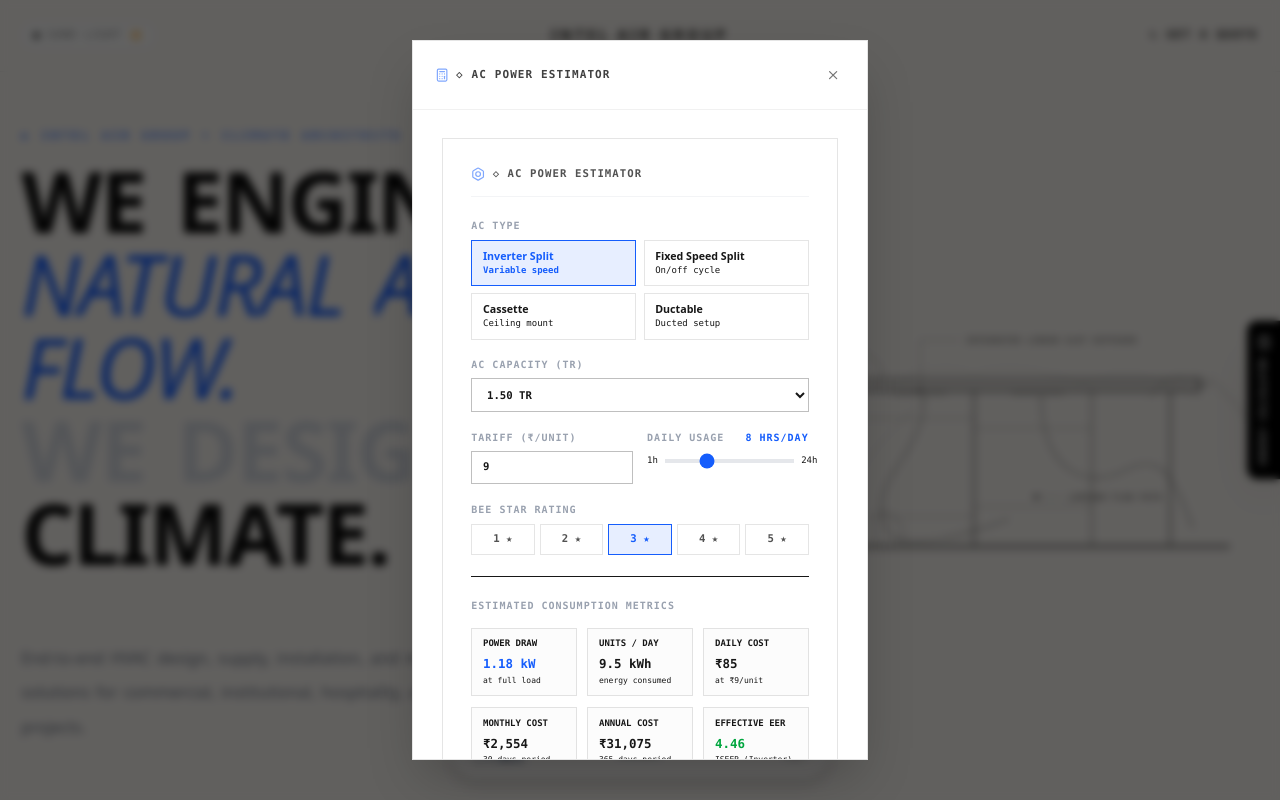
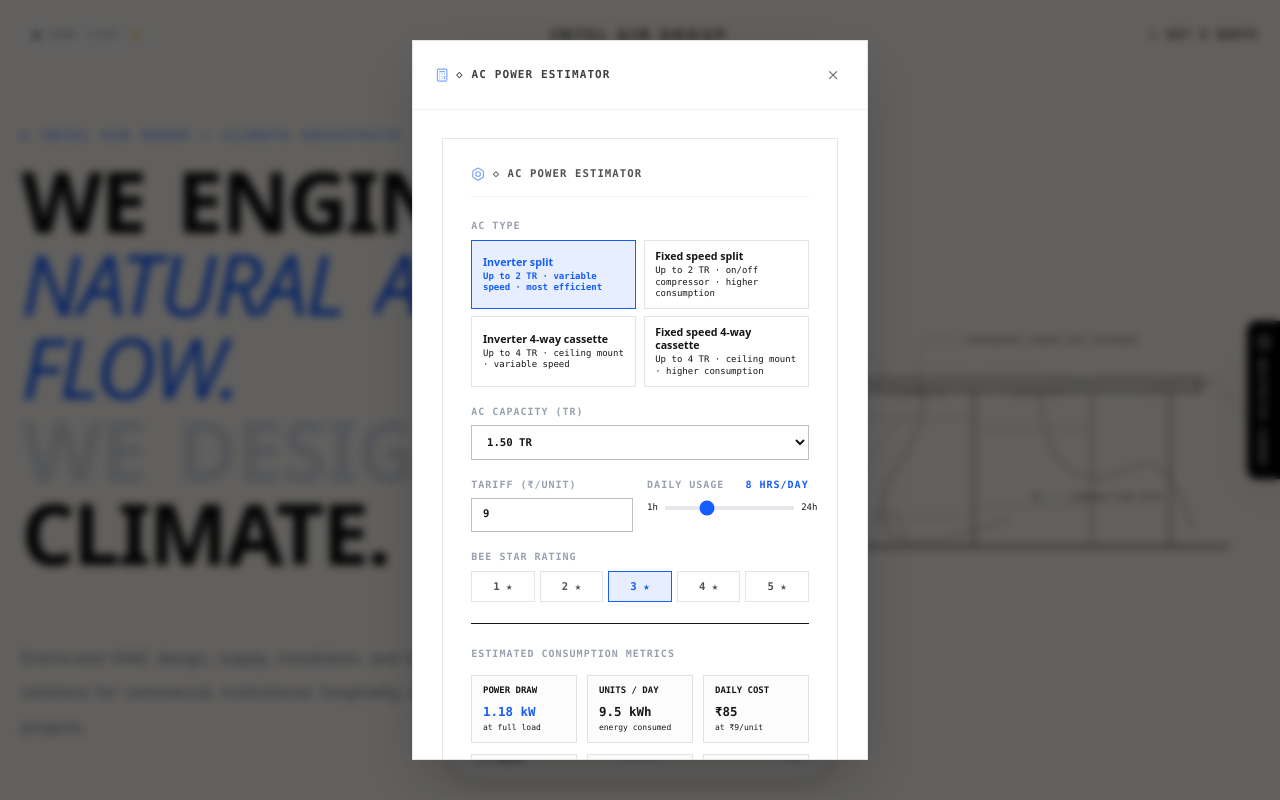
Before and after one commit to shadow-1304/ac_site, a React (Vite) app: page / in a window 1280 px wide. Both pictures are taken after a click on the button "ENERGY CALCULATOR". Shown: the top 800 px of the page. Built offline with nearby package versions, Linux system fonts and the light colour scheme.

Commit message:
"calci_updated"

```diff
--- a/src/components/EnergyCalculator.tsx
+++ b/src/components/EnergyCalculator.tsx
@@ -8,36 +8,54 @@ interface EnergyCalculatorProps {
 const EER_MAP: Record<number, number> = { 1: 2.50, 2: 2.70, 3: 2.90, 4: 3.10, 5: 3.30 };
 const COOLING_KW = 3.517;
 
-const TYPE_OPTIONS: Record<string, number[]> = {
-  inverter: [0.75, 1.0, 1.5, 2.0],
-  fixed:    [0.75, 1.0, 1.5, 2.0],
-  cassette: [1.0, 1.5, 2.0, 2.5, 3.0, 3.5, 4.0],
-  ductable: [1.5, 2.0, 2.5, 3.0, 3.5, 4.0, 5.0, 6.0, 7.0, 8.0]
-};
+interface TypeInfo {
+  factor: number;
+  label: string;
+  opts: number[];
+  title: string;
+  subtitle: string;
+}
 
-const TYPE_FACTOR: Record<string, number> = {
-  inverter: 0.65,
-  fixed:    1.00,
-  cassette: 1.05,
-  ductable: 1.10
-};
-
-const TYPE_EFF_LABEL: Record<string, string> = {
-  inverter: "ISEER (Inverter)",
-  fixed:    "EER (Fixed Speed)",
-  cassette: "EER (Cassette)",
-  ductable: "EER (Ductable)"
+const TYPE_CONFIG: Record<string, TypeInfo> = {
+  inv_split: {
+    factor: 0.65,
+    label: "ISEER (inverter split)",
+    opts: [0.75, 1.0, 1.5, 2.0],
+    title: "Inverter split",
+    subtitle: "Up to 2 TR · variable speed · most efficient"
+  },
+  fixed_split: {
+    factor: 1.00,
+    label: "EER (fixed speed split)",
+    opts: [0.75, 1.0, 1.5, 2.0],
+    title: "Fixed speed split",
+    subtitle: "Up to 2 TR · on/off compressor · higher consumption"
+  },
+  inv_cassette: {
+    factor: 0.72,
+    label: "ISEER (inverter 4-way cassette)",
+    opts: [1.0, 1.5, 2.0, 2.5, 3.0, 3.5, 4.0],
+    title: "Inverter 4-way cassette",
+    subtitle: "Up to 4 TR · ceiling mount · variable speed"
+  },
+  fixed_cassette: {
+    factor: 1.12,
+    label: "EER (fixed 4-way cassette)",
+    opts: [1.0, 1.5, 2.0, 2.5, 3.0, 3.5, 4.0],
+    title: "Fixed speed 4-way cassette",
+    subtitle: "Up to 4 TR · ceiling mount · higher consumption"
+  }
 };
 
 const TYPE_NAMES: Record<string, string> = {
-  inverter: "Inverter Split AC",
-  fixed:    "Fixed Speed Split AC",
-  cassette: "Cassette AC",
-  ductable: "Ductable AC"
+  inv_split: "inverter split",
+  fixed_split: "fixed speed split",
+  inv_cassette: "inverter 4-way cassette",
+  fixed_cassette: "fixed speed 4-way cassette"
 };
 
 export default function EnergyCalculator({ isDark }: EnergyCalculatorProps) {
-  const [acType, setAcType] = useState<string>("inverter");
+  const [acType, setAcType] = useState<string>("inv_split");
   const [capacity, setCapacity] = useState<number>(1.5);
   const [tariff, setTariff] = useState<number>(9);
   const [hours, setHours] = useState<number>(8);
@@ -45,34 +63,35 @@ export default function EnergyCalculator({ isDark }: EnergyCalculatorProps) {
 
   // If the active AC Type changes, ensure the selected capacity is valid for that type
   useEffect(() => {
-    const validOptions = TYPE_OPTIONS[acType];
+    const validOptions = TYPE_CONFIG[acType].opts;
     if (!validOptions.includes(capacity)) {
-      setCapacity(validOptions[0]);
+      setCapacity(validOptions[Math.floor(validOptions.length / 2)]);
     }
   }, [acType]);
 
   // Helper to calculate annual cost for any star rating (used for savings calculation)
   const getAnnualCostForRating = (tons: number, hrs: number, trf: number, stars: number, type: string) => {
-    const eff = EER_MAP[stars] / TYPE_FACTOR[type];
+    const eff = EER_MAP[stars] / TYPE_CONFIG[type].factor;
     return (tons * COOLING_KW / eff) * hrs * trf * 365;
   };
 
   // Calculations
-  const effectiveEer = EER_MAP[starRating] / TYPE_FACTOR[acType];
+  const effectiveEer = EER_MAP[starRating] / TYPE_CONFIG[acType].factor;
   const inputKw = (capacity * COOLING_KW) / effectiveEer;
   const dailyUnits = inputKw * hours;
   const dailyCost = dailyUnits * tariff;
   const monthlyCost = dailyCost * 30;
   const annualCost = dailyCost * 365;
 
-
+  const invSplitSaving = Math.round(annualCost - getAnnualCostForRating(capacity, hours, tariff, starRating, "inv_split"));
+  const invCassSaving = Math.round(annualCost - getAnnualCostForRating(capacity, hours, tariff, starRating, "inv_cassette"));
 
   // Dynamic tips based on configuration
   const tips: Record<string, string> = {
-    inverter: `Your ${capacity} TR inverter split AC draws ${inputKw.toFixed(2)} kW at full load. Inverter technology modulates compressor speed to match temperature load, consuming up to 35% less energy than fixed speed systems.`,
-    fixed: `Your ${capacity} TR fixed speed split AC draws ${inputKw.toFixed(2)} kW. Fixed speed compressors cycle strictly on/off to control temperature, incurring high starting load spikes. Upgrading to an Inverter Split AC could save you roughly ₹${Math.round(annualCost - getAnnualCostForRating(capacity, hours, tariff, starRating, "inverter")).toLocaleString("en-IN")}/year.`,
-    cassette: `Your ${capacity} TR Cassette AC draws ${inputKw.toFixed(2)} kW. Cassette systems deliver multi-directional ceiling airflow for corporate properties, with minor overhead from advanced fan vectors.`,
-    ductable: `Your ${capacity} TR Ductable system draws ${inputKw.toFixed(2)} kW. Static duct pressure and large commercial blower motors introduce roughly a 10% load overhead compared to localized wall units.`
+    inv_split: `Your ${capacity} TR inverter split AC draws ${inputKw.toFixed(2)} kW at full load. Variable speed compressor technology makes this the most energy-efficient option, adjusting output to match the room's cooling demand.`,
+    fixed_split: `Your ${capacity} TR fixed speed split AC draws ${inputKw.toFixed(2)} kW. The compressor runs at full power and cycles on/off to maintain temperature, consuming more electricity than an inverter model. Switching to inverter could save ₹${invSplitSaving.toLocaleString("en-IN")}/year.`,
+    inv_cassette: `Your ${capacity} TR inverter 4-way cassette AC draws ${inputKw.toFixed(2)} kW. The inverter compressor keeps efficiency high, while the 4-way airflow fan adds a small overhead compared to a wall-mounted split unit.`,
+    fixed_cassette: `Your ${capacity} TR fixed speed 4-way cassette AC draws ${inputKw.toFixed(2)} kW. Fixed speed compressor cycling combined with the 4-way fan motor overhead makes this the highest consuming type. Upgrading to an inverter cassette could save ₹${invCassSaving.toLocaleString("en-IN")}/year.`
   };
 
   const potentialSaving = starRating < 5 ? Math.round(annualCost - getAnnualCostForRating(capacity, hours, tariff, 5, acType)) : 0;
@@ -97,8 +116,9 @@ export default function EnergyCalculator({ isDark }: EnergyCalculatorProps) {
             AC TYPE
           </label>
           <div className="grid grid-cols-2 gap-2">
-            {Object.keys(TYPE_OPTIONS).map((type) => {
+            {Object.keys(TYPE_CONFIG).map((type) => {
               const isActive = acType === type;
+              const config = TYPE_CONFIG[type];
               return (
                 <button
                   key={type}
@@ -112,14 +132,11 @@ export default function EnergyCalculator({ isDark }: EnergyCalculatorProps) {
                         : "bg-transparent border-black/10 text-neutral-650 hover:border-gray-400"
                   }`}
                 >
-                  <div className="text-xs capitalize font-bold leading-tight">
-                    {type === "inverter" ? "Inverter Split" : type === "fixed" ? "Fixed Speed Split" : type}
+                  <div className="text-xs font-bold leading-tight">
+                    {config.title}
                   </div>
                   <div className="text-[9px] text-neutral-450 dark:text-neutral-500 leading-tight mt-0.5 font-mono">
-                    {type === "inverter" && "Variable speed"}
-                    {type === "fixed" && "On/off cycle"}
-                    {type === "cassette" && "Ceiling mount"}
-                    {type === "ductable" && "Ducted setup"}
+                    {config.subtitle}
                   </div>
                 </button>
               );
@@ -141,7 +158,7 @@ export default function EnergyCalculator({ isDark }: EnergyCalculatorProps) {
                 : "bg-transparent border-black/25 text-neutral-900"
             }`}
           >
-            {TYPE_OPTIONS[acType]?.map((val) => (
+            {TYPE_CONFIG[acType]?.opts.map((val) => (
               <option key={val} value={val} className={isDark ? "bg-[#111] text-white" : "bg-white text-black"}>
                 {val.toFixed(2)} TR
               </option>
@@ -285,7 +302,7 @@ export default function EnergyCalculator({ isDark }: EnergyCalculatorProps) {
               {effectiveEer.toFixed(2)}
             </span>
             <span className="text-[8px] font-mono text-neutral-450 leading-none mt-1 truncate">
-              {TYPE_EFF_LABEL[acType]}
+              {TYPE_CONFIG[acType].label}
             </span>
           </div>
         </div>
@@ -308,7 +325,7 @@ export default function EnergyCalculator({ isDark }: EnergyCalculatorProps) {
         }`}>
           <Leaf className="w-4.5 h-4.5 text-green-600 shrink-0 mt-0.5" />
           <p className={isDark ? "text-neutral-350" : "text-gray-600"}>
-            Upgrading to a 5-star {capacity} TR {TYPE_NAMES[acType]} could save you approximately{" "}
+            Upgrading to a 5-star {capacity} TR {TYPE_NAMES[acType]} AC could save you approximately{" "}
             <strong className={isDark ? "text-green-450 text-white" : "text-green-650"}>
               ₹{potentialSaving.toLocaleString("en-IN")}
             </strong>{" "}
@@ -316,6 +333,8 @@ export default function EnergyCalculator({ isDark }: EnergyCalculatorProps) {
           </p>
         </div>
       )}
+
+
       {/* Disclaimer Note */}
       <div className={`text-[8px] font-mono tracking-wider uppercase text-center mt-2 ${
         isDark ? "text-neutral-500" : "text-neutral-400"
```
